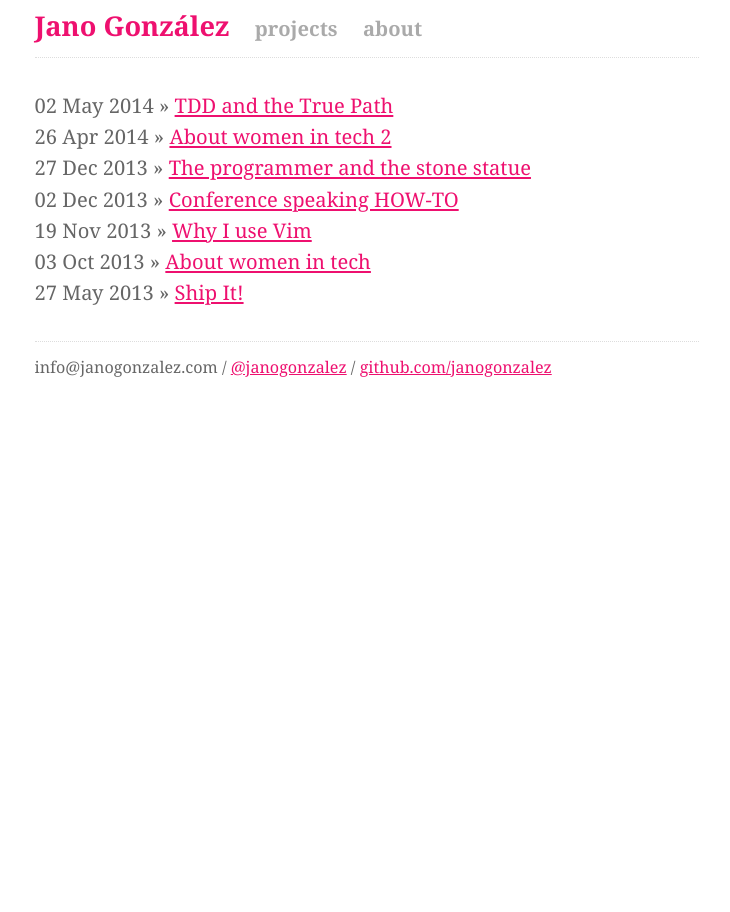
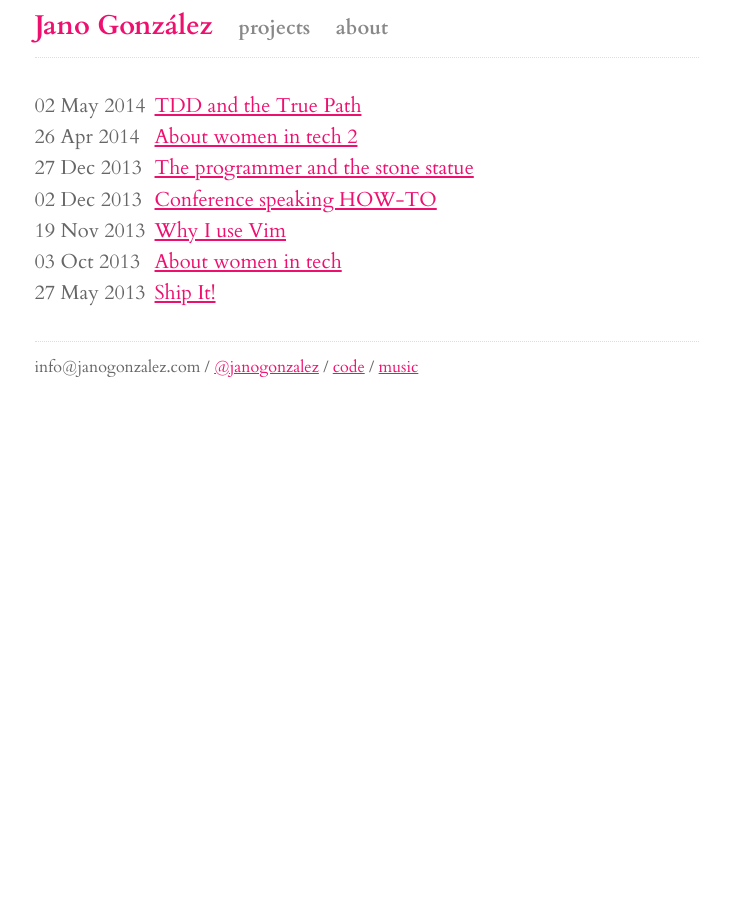
Before and after one commit to janogonzalez/janogonzalez.github.io, a Jekyll site: the page built from index.html, in a window 1280 px wide. Shown: the whole page, without its empty margins (273-1003 px from the left). Built offline with Jekyll 4.4.1, drawn with Linux system fonts in a browser that asks for light colours; some web fonts are replaced.

Commit message:
Changes style and layout

```diff
--- a/_layouts/default.html
+++ b/_layouts/default.html
@@ -7,7 +7,7 @@
     <meta name="viewport" content="width=device-width, initial-scale=1.0">
     <link rel="shortcut icon" href="/favicon.ico" type="image/x-icon">
     <link rel="icon" href="/favicon.ico" type="image/x-icon">
-    <link href='http://fonts.googleapis.com/css?family=Buenard:400,700' rel='stylesheet' type='text/css'>
+    <link href='http://fonts.googleapis.com/css?family=Cardo:700,400' rel='stylesheet' type='text/css'>
     <link rel="stylesheet" href="/css/syntax.css">
     <link rel="stylesheet" href="/css/main.css">
   </head>
@@ -25,7 +25,8 @@
         <p>
           info@janogonzalez.com /
           <a href="http://twitter.com/janogonzalez">@janogonzalez</a> /
-          <a href="http://github.com/janogonzalez">github.com/janogonzalez</a>
+          <a href="http://github.com/janogonzalez">code</a> /
+          <a href="http://soundcloud.com/janogonzalez">music</a>
         </p>
       </footer>
     </div>
--- a/css/main.css
+++ b/css/main.css
@@ -15,13 +15,13 @@ html, body { height: 100%; }
 body {
   background-color: #FFF;
   color: #444;
-  font: 18px "Buenard", "Georgia", "Times New Roman", serif;
+  font: 18px "Cardo", "Georgia", "Times New Roman", serif;
   font-size: small;
   text-align: center;
 }
 
 h1, h2, h3, h4, h5, h6 {
-  color: #222;
+  color: #333;
   font-size: 100%;
 }
 
@@ -30,7 +30,7 @@ p { margin: 0.7em 0; }
 
 a:link { color: #ee106f; }
 a:visited { color: #ee106f; }
-a:hover { color: #333; }
+a:hover { color: #444; }
 a:active { color: #ee106f; }
 
 table {
@@ -53,6 +53,8 @@ ul.posts li {
 }
 
 ul.posts span {
+  display: inline-block;
+  width: 120px;
   color: #666;
 }
 
@@ -83,7 +85,7 @@ header a {
 
 header a.extra {
   margin-left: 1em;
-  color: #aaa;
+  color: #888;
 }
 
 header a:hover {
@@ -123,7 +125,7 @@ footer {
 
 #post h2 {
   font-size: 175%;
-  margin-bottom: 0.3em;
+  margin: 0.7em 0 0.5em 0;
   line-height: 1em;
 }
 
@@ -135,11 +137,11 @@ footer {
 
 #post p {
   text-align: left;
-  line-height: 1.2em;
+  line-height: 1.5em;
 }
 
 #post .meta {
-  margin: 0.7em 0;
+  margin: 1em 0;
 }
 
 /* standard */
--- a/index.html
+++ b/index.html
@@ -6,7 +6,7 @@ title: Jano González
 <div id="home">
   <ul class="posts">
     {% for post in site.posts %}
-      <li><span>{{ post.date | date_to_string }} &raquo;</span> <a href="{{ post.url }}">{{ post.title }}</a></li>
+      <li><span>{{ post.date | date_to_string }}</span><a href="{{ post.url }}">{{ post.title }}</a></li>
     {% endfor %}
   </ul>
 </div>
```
